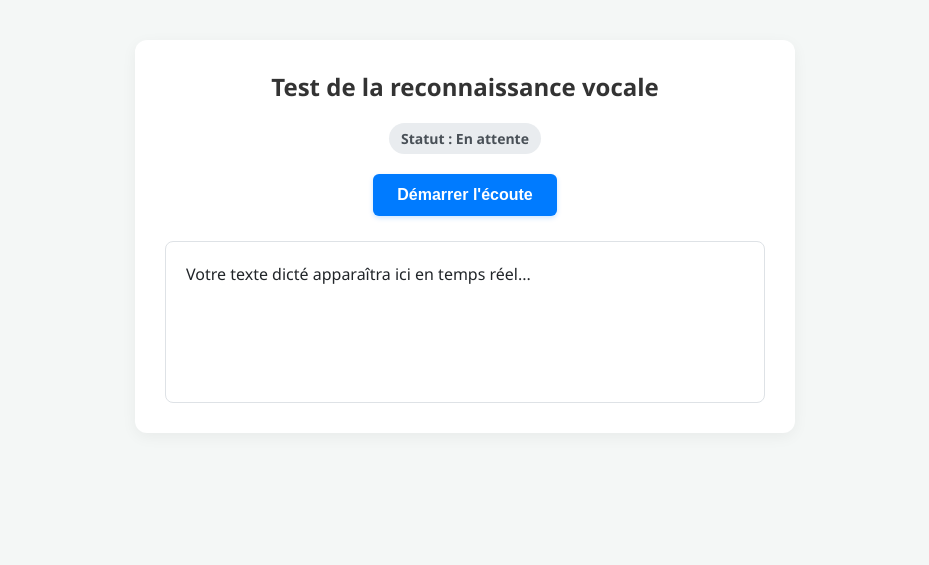
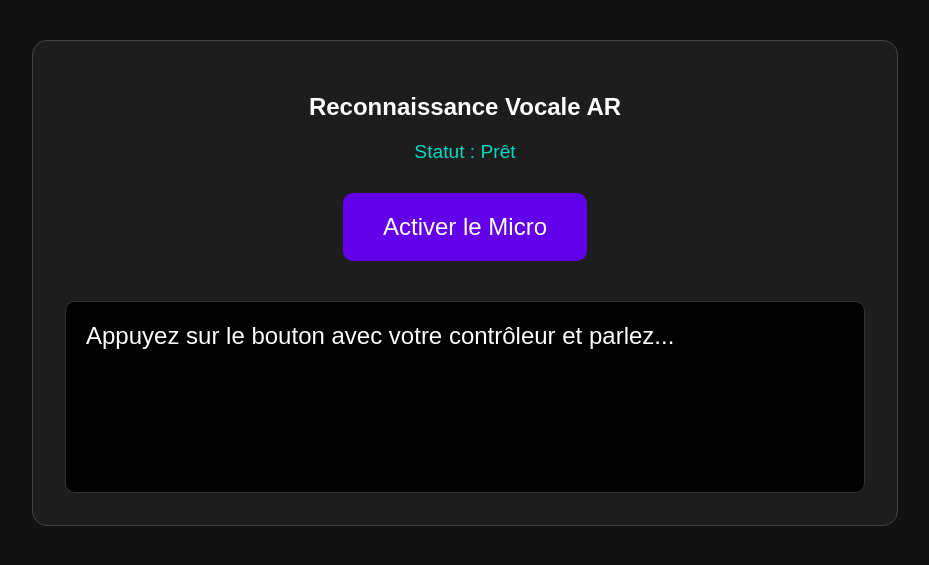
Before and after one commit to vale075/AiR-Notes_server, a Django app: page /voice_dev in a window 1280 px wide. Shown: the top 565 px of the page, without its empty margins (175-1104 px from the left). Run offline with Django 5.2, Linux system fonts and the light colour scheme.

Commit message:
gemini voice AR 1

```diff
--- a/notes/templates/notes/voice_dev.html
+++ b/notes/templates/notes/voice_dev.html
@@ -2,183 +2,163 @@
 <html lang="fr">
   <head>
     <meta charset="UTF-8">
-    <meta name="viewport" content="width=device-width, initial-scale=1.0">
-    <title>Test de l'API Web Speech</title>
+    <meta name="viewport"
+          content="width=device-width, initial-scale=1.5, maximum-scale=2.0">
+    <title>Reconnaissance Vocale - Magic Leap 2</title>
     <style>
       body {
-        font-family: 'Segoe UI', Tahoma, Geneva, Verdana, sans-serif;
-        margin: 0;
-        padding: 40px 20px;
-        background-color: #f4f7f6;
+        font-family: sans-serif;
+        background-color: #121212;
+        /* Fond sombre pour l'AR (les noirs deviennent transparents) */
+        color: #ffffff;
         display: flex;
-        justify-content: center;
+        flex-direction: column;
+        align-items: center;
+        padding: 2rem;
       }
 
       .container {
-        max-width: 600px;
-        width: 100%;
-        background: #ffffff;
-        padding: 30px;
-        border-radius: 12px;
-        box-shadow: 0 4px 15px rgba(0, 0, 0, 0.05);
+        background: rgba(30, 30, 30, 0.9);
+        padding: 2rem;
+        border-radius: 15px;
+        width: 80%;
+        max-width: 800px;
         text-align: center;
+        border: 1px solid #444;
       }
 
-      h2 {
-        color: #333;
-        margin-top: 0;
-      }
-
-      .status-badge {
-        display: inline-block;
-        padding: 6px 12px;
-        border-radius: 20px;
-        font-size: 14px;
-        font-weight: 600;
-        background-color: #e9ecef;
-        color: #495057;
-        margin-bottom: 20px;
-      }
-
-      .status-listening {
-        background-color: #d4edda;
-        color: #155724;
-      }
-
-      .status-error {
-        background-color: #f8d7da;
-        color: #721c24;
-      }
-
+      /* Boutons larges pour faciliter le ciblage avec le rayon du contrôleur ML2 */
       button {
-        padding: 12px 24px;
-        font-size: 16px;
-        font-weight: bold;
+        padding: 20px 40px;
+        font-size: 1.5rem;
+        border-radius: 10px;
+        border: none;
+        background-color: #6200ea;
+        color: white;
         cursor: pointer;
-        border: none;
-        border-radius: 6px;
-        background-color: #007bff;
-        color: white;
-        transition: all 0.2s ease;
-        box-shadow: 0 2px 5px rgba(0, 123, 255, 0.2);
+        margin: 20px 0;
+        transition: background-color 0.3s;
       }
 
       button:hover {
-        background-color: #0056b3;
+        background-color: #7c4dff;
       }
 
-      button:active {
-        transform: scale(0.98);
+      button.listening {
+        background-color: #b00020;
       }
 
-      button:disabled {
-        background-color: #6c757d;
-        cursor: not-allowed;
+      #status {
+        font-size: 1.2rem;
+        color: #03dac6;
+        margin-bottom: 10px;
       }
 
       #output {
-        margin-top: 25px;
+        margin-top: 20px;
         padding: 20px;
-        border: 1px solid #dee2e6;
-        border-radius: 8px;
-        min-height: 120px;
-        background: #fff;
+        background: #000;
+        min-height: 150px;
+        border-radius: 10px;
+        font-size: 1.5rem;
         text-align: left;
-        white-space: pre-wrap;
-        font-size: 16px;
-        line-height: 1.5;
-        color: #212529;
+        border: 1px solid #333;
       }
 
       .interim {
-        color: #6c757d;
+        color: #aaaaaa;
         font-style: italic;
+      }
+
+      .error {
+        color: #cf6679;
+        font-weight: bold;
       }
     </style>
   </head>
   <body>
     <div class="container">
-      <h2>Test de la reconnaissance vocale</h2>
-      <div id="status" class="status-badge">Statut : En attente</div>
-      <br>
-      <button id="start-btn">Démarrer l'écoute</button>
-      <div id="output">Votre texte dicté apparaîtra ici en temps réel...</div>
+      <h2>Reconnaissance Vocale AR</h2>
+      <div id="status">Statut : Prêt</div>
+      <button id="btn-toggle">Activer le Micro</button>
+      <div id="output">Appuyez sur le bouton avec votre contrôleur et parlez...</div>
     </div>
     <script>
-      // Vérification de la compatibilité du navigateur (Chrome et Edge utilisent webkitSpeechRecognition)
+      const statusEl = document.getElementById('status');
+      const outputEl = document.getElementById('output');
+      const btnToggle = document.getElementById('btn-toggle');
+
+      // Initialisation
       const SpeechRecognition = window.SpeechRecognition || window.webkitSpeechRecognition;
 
-      const startBtn = document.getElementById('start-btn');
-      const output = document.getElementById('output');
-      const statusBadge = document.getElementById('status');
-
       if (!SpeechRecognition) {
-        statusBadge.innerText = "Statut : Non supporté par le navigateur";
-        statusBadge.className = "status-badge status-error";
-        startBtn.disabled = true;
-        output.innerText = "La reconnaissance vocale n'est pas supportée par ce navigateur. Essayez avec Google Chrome, Microsoft Edge ou Safari.";
+        statusEl.innerHTML = "<span class='error'>API Web Speech non supportée sur ce navigateur.</span>";
+        btnToggle.style.display = 'none';
       } else {
         const recognition = new SpeechRecognition();
-
-        // Configuration
-        recognition.continuous = true; // Continue d'écouter même si l'on fait des pauses
-        recognition.interimResults = true; // Affiche les résultats en temps réel (mots suggérés)
-        recognition.lang = 'fr-FR'; // Force la reconnaissance en français
+        recognition.lang = 'fr-FR';
+        recognition.continuous = true;
+        recognition.interimResults = true;
 
         let isListening = false;
 
-        startBtn.addEventListener('click', () => {
-          if (!isListening) {
-            recognition.start();
+        btnToggle.addEventListener('click', () => {
+          if (isListening) {
+            recognition.stop();
           } else {
-            recognition.stop();
+            try {
+              recognition.start();
+            } catch (e) {
+              console.error(e);
+            }
           }
         });
 
-        // Déclenché lorsque le micro s'active et commence à écouter
         recognition.onstart = () => {
           isListening = true;
-          statusBadge.innerText = "Statut : Écoute en cours...";
-          statusBadge.className = "status-badge status-listening";
-          startBtn.innerText = "Arrêter l'écoute";
-          startBtn.style.backgroundColor = "#dc3545"; // Bouton passe au rouge
-          output.innerHTML = "<span class='interim'>Parlez maintenant...</span>";
+          statusEl.innerText = "Statut : Écoute en cours (Parlez maintenant)";
+          btnToggle.innerText = "Désactiver le Micro";
+          btnToggle.classList.add('listening');
         };
 
-        // Déclenché lorsque la session d'écoute s'arrête
-        recognition.onend = () => {
-          isListening = false;
-          statusBadge.innerText = "Statut : En attente";
-          statusBadge.className = "status-badge";
-          startBtn.innerText = "Démarrer l'écoute";
-          startBtn.style.backgroundColor = "#007bff"; // Bouton repasse au bleu
-        };
-
-        // Traitement des données audio converties en texte
         recognition.onresult = (event) => {
-          let interimTranscript = '';
-          let finalTranscript = '';
+          let final = '';
+          let interim = '';
 
           for (let i = event.resultIndex; i < event.results.length; ++i) {
             if (event.results[i].isFinal) {
-              finalTranscript += event.results[i][0].transcript + ' ';
+              final += event.results[i][0].transcript + ' ';
             } else {
-              interimTranscript += event.results[i][0].transcript;
+              interim += event.results[i][0].transcript;
             }
           }
-
-          // Met à jour l'affichage (texte validé en gras, texte en cours de traitement en italique gris)
-          output.innerHTML = `<strong>${finalTranscript}</strong> <span class="interim">${interimTranscript}</span>`;
+          outputEl.innerHTML = `<strong>${final}</strong> <span class="interim">${interim}</span>`;
         };
 
-        // Gestion des erreurs (refus de micro, etc.)
         recognition.onerror = (event) => {
-          console.error("Erreur de reconnaissance vocale :", event.error);
-          statusBadge.innerText = `Statut : Erreur (${event.error})`;
-          statusBadge.className = "status-badge status-error";
+          isListening = false;
+          btnToggle.innerText = "Activer le Micro";
+          btnToggle.classList.remove('listening');
 
-          if (event.error === 'not-allowed') {
-            output.innerText = "Permission refusée. Veuillez autoriser l'accès au microphone dans les paramètres de votre navigateur.";
+          if (event.error === 'network') {
+            statusEl.innerHTML = "<span class='error'>Erreur : Le ML2 nécessite une connexion internet pour traiter la voix.</span>";
+          } else if (event.error === 'not-allowed') {
+            statusEl.innerHTML = "<span class='error'>Erreur : Autorisation du micro refusée. Acceptez le prompt de sécurité.</span>";
+          } else if (event.error === 'service-not-allowed' || event.error === 'no-speech') {
+            statusEl.innerHTML = `<span class='error'>Erreur (${event.error}) : Moteur vocal AOSP manquant ou aucun son détecté.</span>`;
+          } else {
+            statusEl.innerHTML = `<span class='error'>Erreur : ${event.error}</span>`;
+          }
+        };
+
+        recognition.onend = () => {
+          if (isListening) {
+            // Redémarre automatiquement si l'arrêt n'est pas volontaire
+            recognition.start();
+          } else {
+            statusEl.innerText = "Statut : Prêt";
+            btnToggle.innerText = "Activer le Micro";
+            btnToggle.classList.remove('listening');
           }
         };
       }
```
